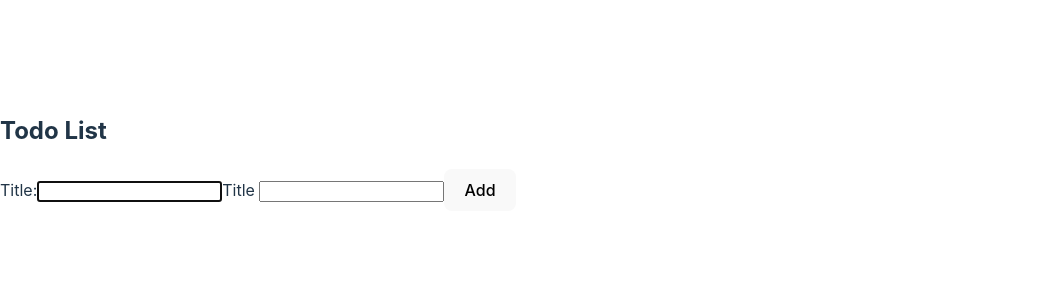
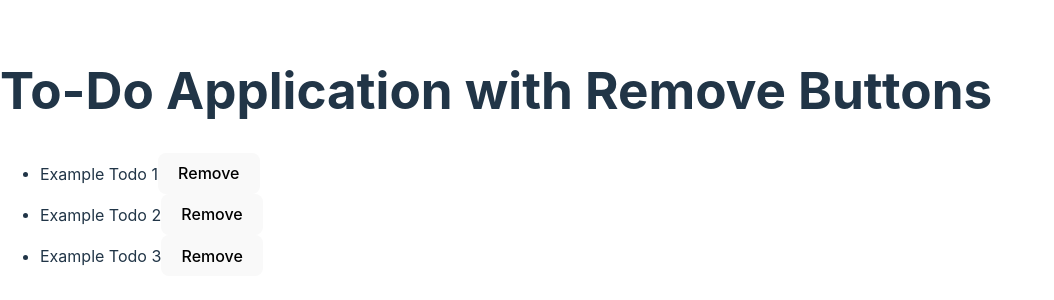
Before and after one commit to EphremAlebachew/react-todo, a React (Vite) app: page / in a window 1280 px wide. Shown: the part 240-540 px from the top of the page, without its empty margins (0-1054 px from the left). Built offline with nearby package versions, Linux system fonts and the light colour scheme.

Commit message:
ass-6-3-with-vite

```diff
--- a/src/AddTodoForm/AddTodoForm.jsx
+++ b/src/AddTodoForm/AddTodoForm.jsx
@@ -1,74 +1,28 @@
 import React, { useState } from 'react';
 import InputWithLabel from '../InputWithLabel/InputWithLabel';
 
-const AddTodoForm = ({ onAddTodo }) => {
+const AddTodoForm = () => {
   const [todoTitle, setTodoTitle] = useState('');
 
-  const handleAddTodo = (event) => {
-    event.preventDefault();
-    const newTodo = {
-      title: todoTitle,
-      id: Date.now()
-    };
-    onAddTodo(newTodo);
-    setTodoTitle('');
+  const handleTitleChange = (event) => {
+    setTodoTitle(event.target.value);
   };
 
-  const handleTitleChange = (event) => {
-    const newTodoTitle = event.target.value;
-    setTodoTitle(newTodoTitle);
+  const handleSubmit = (event) => {
+    event.preventDefault();
+
   };
 
-  const [count, setCount] = useState(0)
-  // useEffect(() => {
-  //   console.log("first useffect example is", count);
-  // }, [count]);
-
-    return (
-
-    <form onSubmit={handleAddTodo}>
-<InputWithLabel label="Title" todoTitle={todoTitle} handleTitleChange={handleTitleChange} />
-     Title <input type="text"   name="title" value={todoTitle}  onChange={handleTitleChange}
-
+  return (
+    <form onSubmit={handleSubmit}>
+      <InputWithLabel
+        label="Title"
+        value={todoTitle}
+        onChange={handleTitleChange}
       />
-        <button type="submit">Add</button>
-
+      <button type="submit">Add Todo</button>
     </form>
   );
 };
 
 export default AddTodoForm;
-
-
-// function AddTodoForm({ onAddTodo }) {
-//     const [todoTitle, setTodoTitle] = useState("");
-
-//     const handleTitleChange = (e) => {
-//       const newTodoTitle = e.target.value;
-//       setTodoTitle(newTodoTitle);
-//     };
-
-//     const handleAddTodo = () => {
-//       onAddTodo(todoTitle);
-//       setTodoTitle("");
-//     };
-
-//     return (
-//       <div>
-//         <form>
-//           <label htmlFor="todoTitle">Title</label>
-//           <input
-//             type="text"
-//             id="todoTitle"
-//             value={todoTitle}
-//             onChange={handleTitleChange}
-//           />
-//           <button type="button" onClick={handleAddTodo}>Add Todo</button>
-//         </form>
-//       </div>
-//     );
-//   }
-
-//   export default AddTodoForm;
-
-{/* <button type="submit">Add</button> */}
--- a/src/App.jsx
+++ b/src/App.jsx
@@ -1,56 +1,23 @@
-import React, {useEffect, useState } from 'react';
-import TodoList from './Todolist/TodoList';
-import AddTodoForm from './AddTodoForm/AddTodoForm';
+import React, { useState } from 'react';
+import TodoList1 from './TodoList1/TodoList1';
 
 const App = () => {
-  const [todoList, setTodoList] = useState([]);
-  useEffect(() => {
-    const savedTodoList = localStorage.getItem('savedTodoList');
-    if (savedTodoList) {
-      setTodoList(JSON.parse(savedTodoList));
-    }
-  }, []);
-  const addTodo = (newTodo) => {
-    setTodoList([...todoList, newTodo]);
+  const [todoList, setTodoList] = useState([
+    { id: 1, text: 'Example Todo 1' },
+    { id: 2, text: 'Example Todo 2' },
+    { id: 3, text: 'Example Todo 3' },
+  ]);
+
+  const removeTodo = (id) => {
+    setTodoList(todoList.filter(todo => todo.id !== id));
   };
 
-
-    return (
-      <div>
-
-        <h2>Todo List</h2>
-        <AddTodoForm onAddTodo={addTodo} />
-        <TodoList todoList={todoList} />
-      </div>
-    );
-  };
+  return (
+    <div>
+      <h1>To-Do Application with Remove Buttons</h1>
+      <TodoList1 todoList={todoList} onRemoveTodo={removeTodo} />
+    </div>
+  );
+};
 
 export default App;
-
-/* <React.Fragment>Hello react</React.Fragment>  */
-// function App() {
-//   const [todoList, setTodoList] = useState([]);
-
-//   const handleAddTodo = (newTodoTitle) => {
-//     const newTodo = { id: todoList.length + 1, title: newTodoTitle };
-//     setTodoList([...todoList, newTodo]);
-//   };
-
-//   return (
-//     <div>
-
-//       <h1>Todo List</h1>
-
-//       <AddTodoForm onAddTodo={handleAddTodo} />
-//       <TodoList todoList={todoList} />
-//     </div>
-//   );
-// }
-
-// export default App;
-
-// const users = () => {
-//   const [expand, setExpand] = useState(false);
-//   const toggleExpand = () => setExpand((prevExpand) => !prevExpand);
-/* <button onClick={toggleExpand}>header <span>{ expand ? "-":"+"}</span>
-        </button> */
--- a/src/InputWithLabel/InputWithLabel.jsx
+++ b/src/InputWithLabel/InputWithLabel.jsx
@@ -1,24 +1,10 @@
-import React, { useEffect, useRef } from 'react';
+import React from 'react';
 
-const InputWithLabel = (props) => {
-  const inputRef = useRef(null);
-
-  useEffect(() => {
-    inputRef.current.focus();
-  }, []);
-
-  return (
-    <>
-      <label htmlFor="todoTitle">{props.label}:</label>
-      <input
-        id="todoTitle"
-        type="text"
-        value={props.todoTitle}
-        onChange={props.handleTitleChange}
-        ref={inputRef}
-      />
-    </>
-  );
-};
+const InputWithLabel = ({ label, value, onChange }) => (
+  <div>
+    <label>{label}</label>
+    <input type="text" value={value} onChange={onChange} />
+  </div>
+);
 
 export default InputWithLabel;
--- /dev/null
+++ b/src/TodoList1/TodoList1.jsx
@@ -0,0 +1,12 @@
+import React from 'react';
+import TodoListItem1 from '../TodoListItem1/TodoListItem1';
+
+const TodoList1 = ({ todoList, onRemoveTodo }) => (
+  <ul>
+    {todoList.map(todo => (
+      <TodoListItem1 key={todo.id} todo={todo} onRemoveTodo={onRemoveTodo} />
+    ))}
+  </ul>
+);
+
+export default TodoList1;
--- /dev/null
+++ b/src/TodoListItem1/TodoListItem1.jsx
@@ -0,0 +1,16 @@
+import React from 'react';
+
+const TodoListItem1 = ({ todo, onRemoveTodo }) => {
+  const handleRemoveClick = () => {
+    onRemoveTodo(todo.id);
+  };
+
+  return (
+    <li>
+      {todo && todo.text}
+      <button type="button" onClick={handleRemoveClick}>Remove</button>
+    </li>
+  );
+};
+
+export default TodoListItem1;
--- a/src/Todolist/TodoList.jsx
+++ b/src/Todolist/TodoList.jsx
@@ -1,29 +1,13 @@
 import React from 'react';
 import TodoListItem from '../TodoListItem/TodoListItem';
-const TodoList = ({ todoList } ) => {
-  // const { todoList } = props;
 
   return (
-    <ul>
+    <div>
       {todoList.map(todo => (
-        <TodoListItem key={todo.id} todo={todo} />
+        <TodoListItem key={todo.id} todo={todo} onRemove={onRemoveTodo} />
       ))}
-    </ul>
+    </div>
   );
 };
 
 export default TodoList;
-
-// const List = [
-//     { id: 1 ,title:"Complete assignment 1"},
-//     { id: 2, title:" react 1" },
-//     { id: 3,title:" ass-1" },
-// ];
-
-{/* {List.map(list => (
-          <li key={list.id}>{list.title}</li> */}
-          {/*
-          {props.todoList.map(todo => (
-            <li key={todo.id}>{todo.title}</li>
-          ))}
-         */}
```
